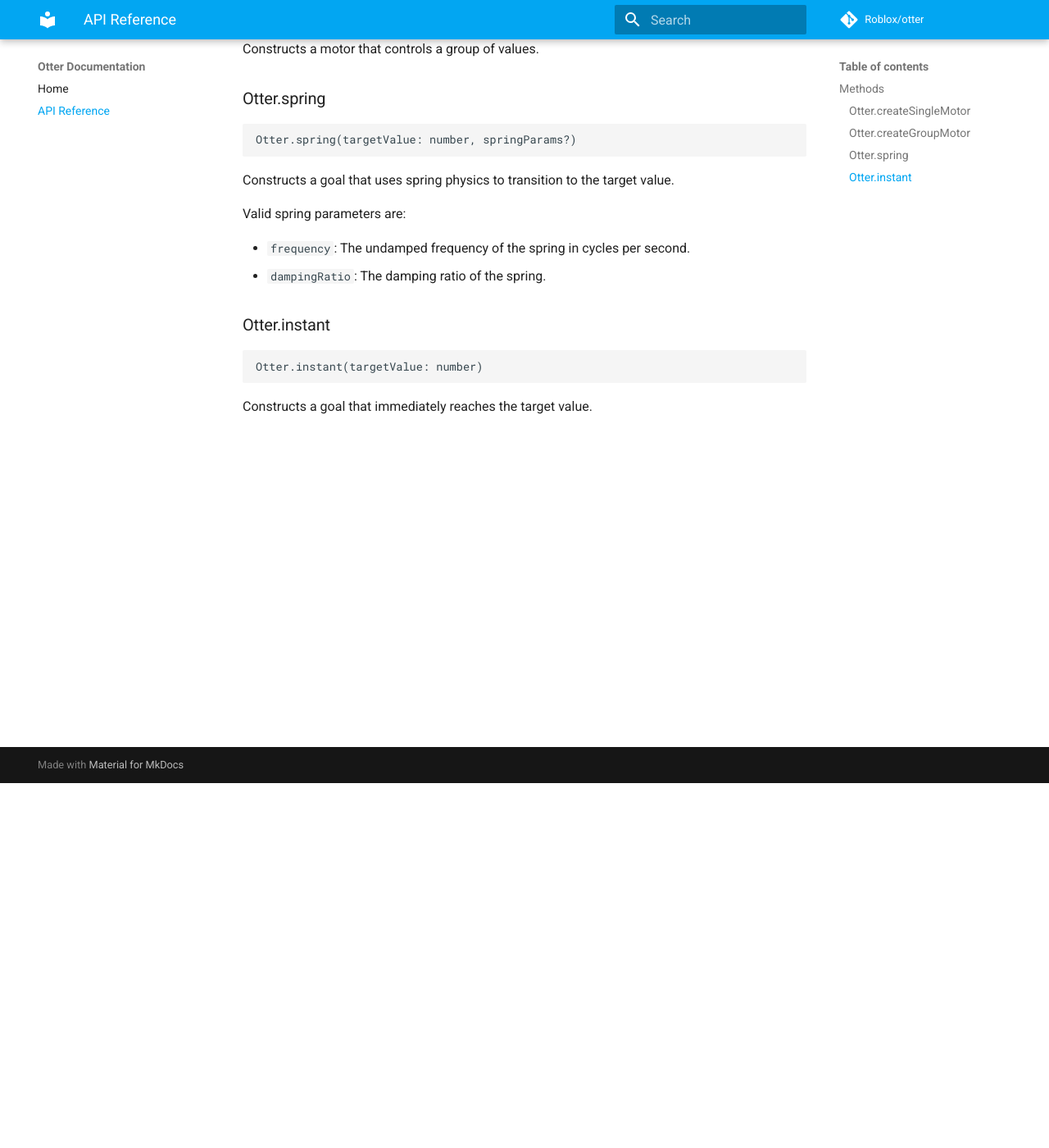
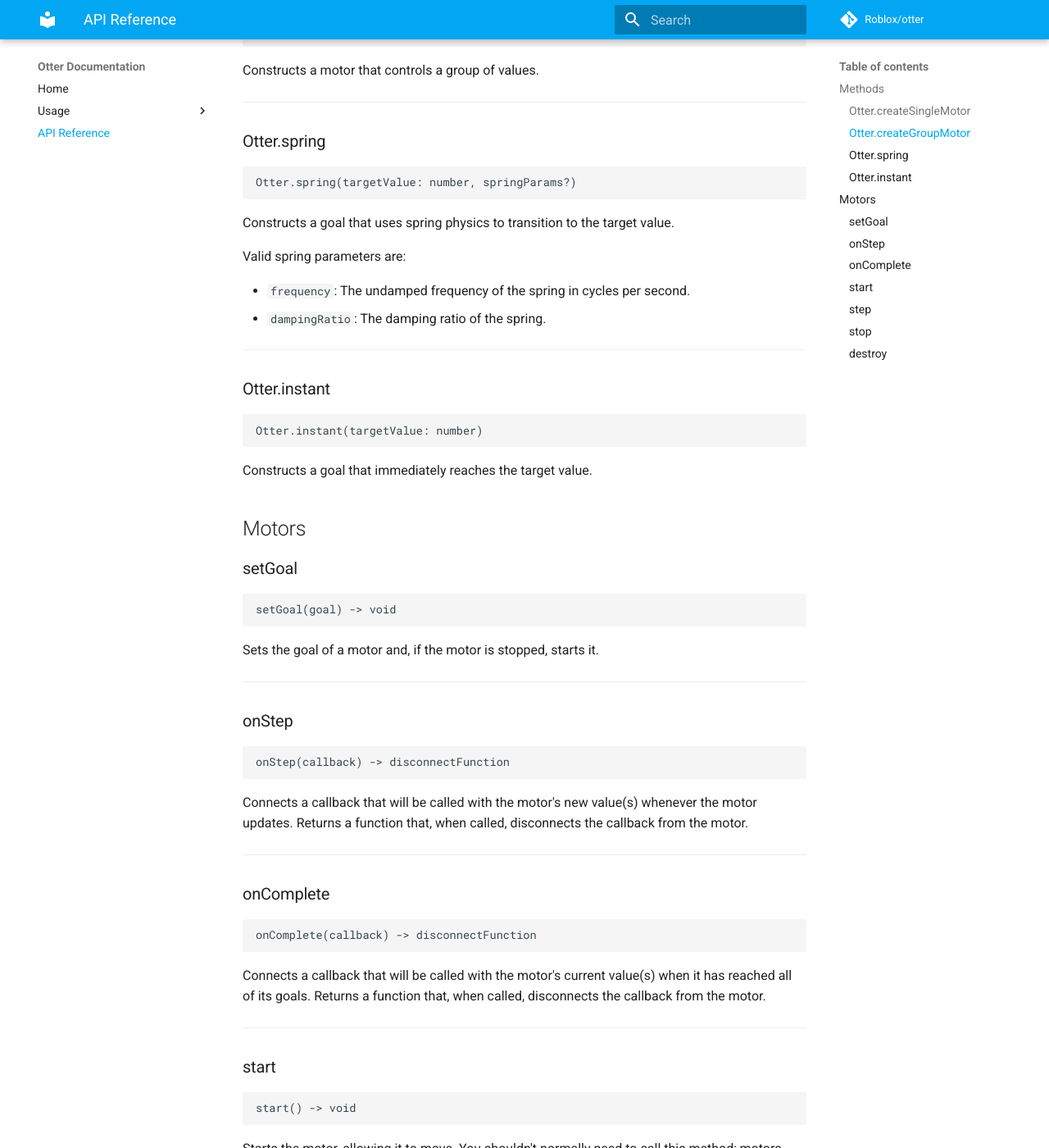
Before and after one commit to Roblox/otter, an MkDocs documentation site: the page built from docs/api-reference.md, in a window 1280 px wide and 1400 px high, scrolled down 445 px. Shown: the whole window at 82% size. Built offline with MkDocs 1.6.1 and Material for MkDocs 9.7.7, drawn with Linux system fonts in a browser that asks for light colours; comment, search, counter and statistics services are not loaded; old or Windows-style settings are respelled for this version of MkDocs; some of the changed text lies outside the part shown.

````diff
--- a/docs/api-reference.md
+++ b/docs/api-reference.md
@@ -7,12 +7,16 @@ Otter.createSingleMotor(initialValue: number)
 
 Constructs a motor that controls a single value.
 
+---
+
 ### Otter.createGroupMotor
 ```
 Otter.createGroupMotor(initialValues: { string: number })
 ```
 
 Constructs a motor that controls a group of values.
+
+---
 
 ### Otter.spring
 ```
@@ -26,9 +30,74 @@ Valid spring parameters are:
 * `frequency`: The undamped frequency of the spring in cycles per second.
 * `dampingRatio`: The damping ratio of the spring.
 
+---
+
 ### Otter.instant
 ```
 Otter.instant(targetValue: number)
 ```
 
 Constructs a goal that immediately reaches the target value.
+
+## Motors
+
+### setGoal
+```
+setGoal(goal) -> void
+```
+
+Sets the goal of a motor and, if the motor is stopped, starts it.
+
+---
+
+### onStep
+```
+onStep(callback) -> disconnectFunction
+```
+
+Connects a callback that will be called with the motor's new value(s) whenever the motor updates. Returns a function that, when called, disconnects the callback from the motor.
+
+---
+
+### onComplete
+```
+onComplete(callback) -> disconnectFunction
+```
+
+Connects a callback that will be called with the motor's current value(s) when it has reached all of its goals. Returns a function that, when called, disconnects the callback from the motor.
+
+---
+
+### start
+```
+start() -> void
+```
+
+Starts the motor, allowing it to move. You shouldn't normally need to call this method; motors start themselves as needed.
+
+---
+
+### step
+```
+step(dt) -> void
+```
+
+Manually steps the motor by a certain time step. Much like `start`, you shouldn't need to call this normally.
+
+---
+
+### stop
+```
+stop() -> void
+```
+
+Stops the motor, freezing it in time.
+
+---
+
+### destroy
+```
+destroy() -> void
+```
+
+Destroys the motor, rendering it unusable.
--- a/mkdocs.yml
+++ b/mkdocs.yml
@@ -9,8 +9,12 @@ theme:
     primary: 'Light Blue'
     accent: 'Light Blue'
 
-pages:
+nav:
   - Home: index.md
+  - Usage:
+    - Motors: usage/motors.md
+    - Goals: usage/goals.md
+    - Roact: usage/roact.md
   - API Reference: api-reference.md
 
 markdown_extensions:
````
Also changed, not shown: docs/usage/goals.md (added, +20 -0 lines), docs/usage/motors.md (added, +104 -0 lines), docs/usage/roact.md (added, +18 -0 lines).
